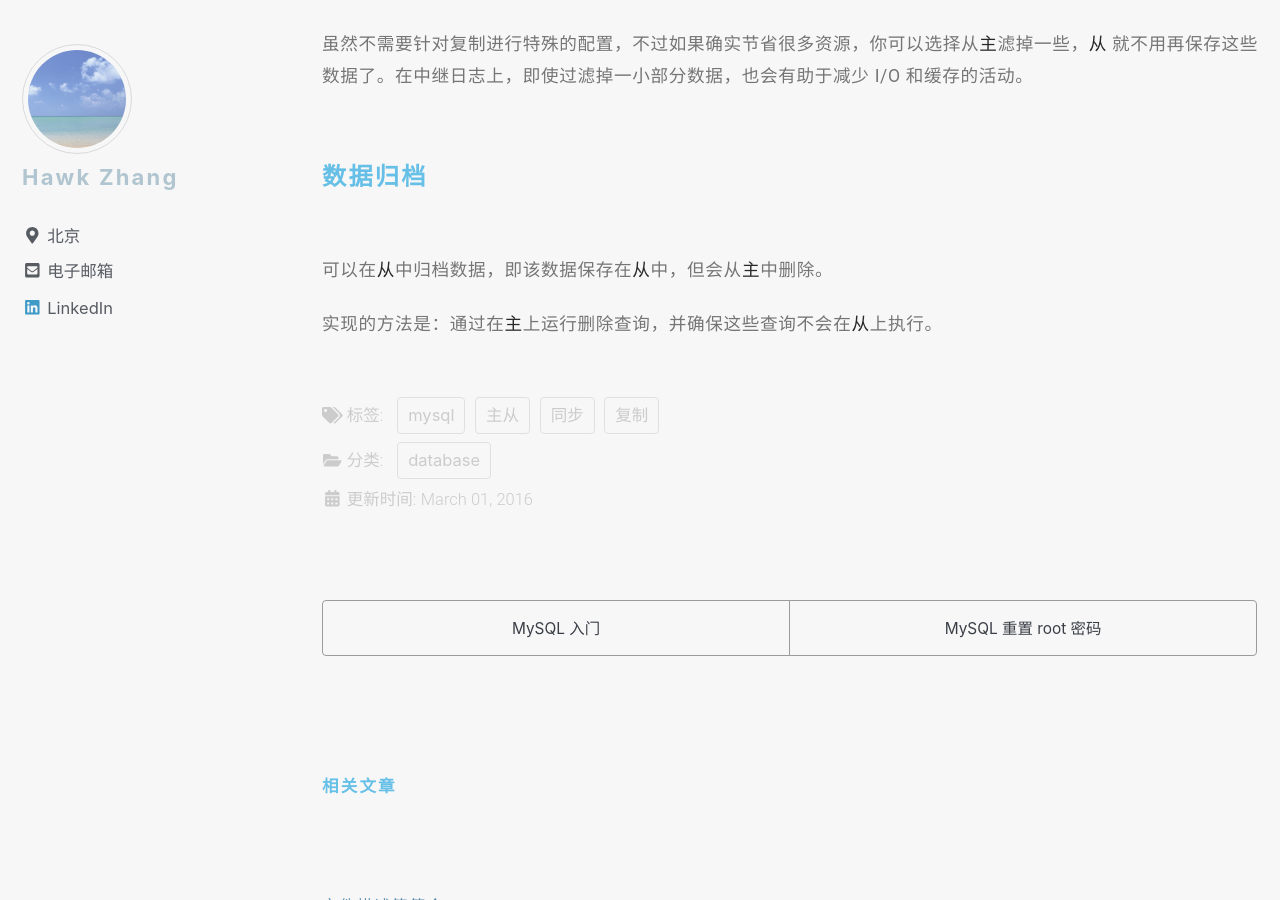
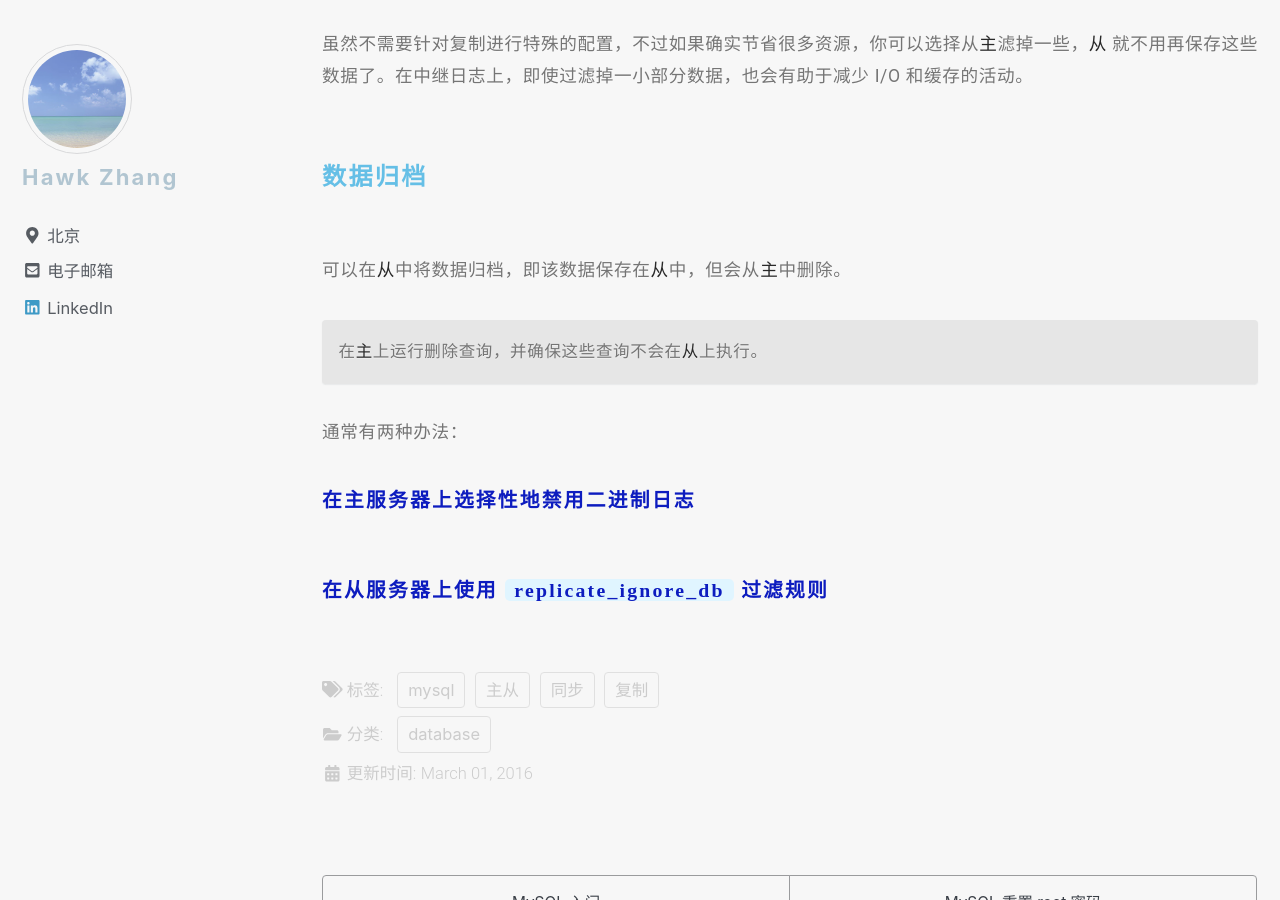
Before and after one commit to narru888/linotes_note, a Jekyll site: the page built from _posts/mysql/2016-03-01-master.slave.md, in a window 1280 px wide and 900 px high, scrolled down 39432 px. Built offline with Jekyll 4.4.1, drawn with Linux system fonts in a browser that asks for light colours; nearby versions of some CDN libraries; a script that is not in the unit is left out.

Commit message:
update on 2018-08-14 18:40:01 CST

```diff
--- a/_posts/mysql/2016-03-01-master.slave.md
+++ b/_posts/mysql/2016-03-01-master.slave.md
@@ -1223,6 +1223,16 @@ replicate_wild_do_table = sales.%
 
 #### 数据归档
 
-可以在*从*中归档数据，即该数据保存在*从*中，但会从*主*中删除。
+可以在*从*中将数据归档，即该数据保存在*从*中，但会从*主*中删除。
 
-实现的方法是：通过在*主*上运行删除查询，并确保这些查询不会在*从*上执行。
+在*主*上运行删除查询，并确保这些查询不会在*从*上执行。
+{: .notice}
+
+通常有两种办法：
+
+##### 在主服务器上选择性地禁用二进制日志
+
+
+
+
+##### 在从服务器上使用 `replicate_ignore_db` 过滤规则
```
